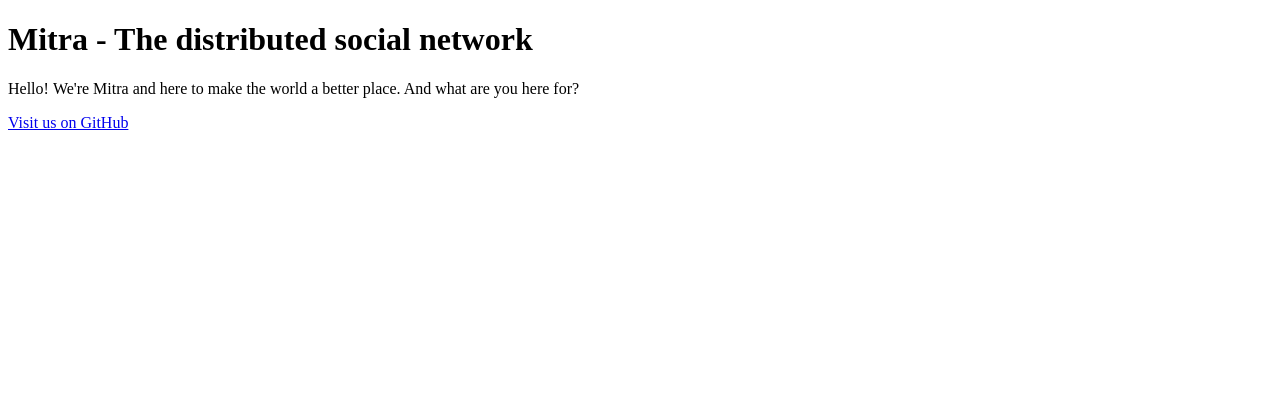
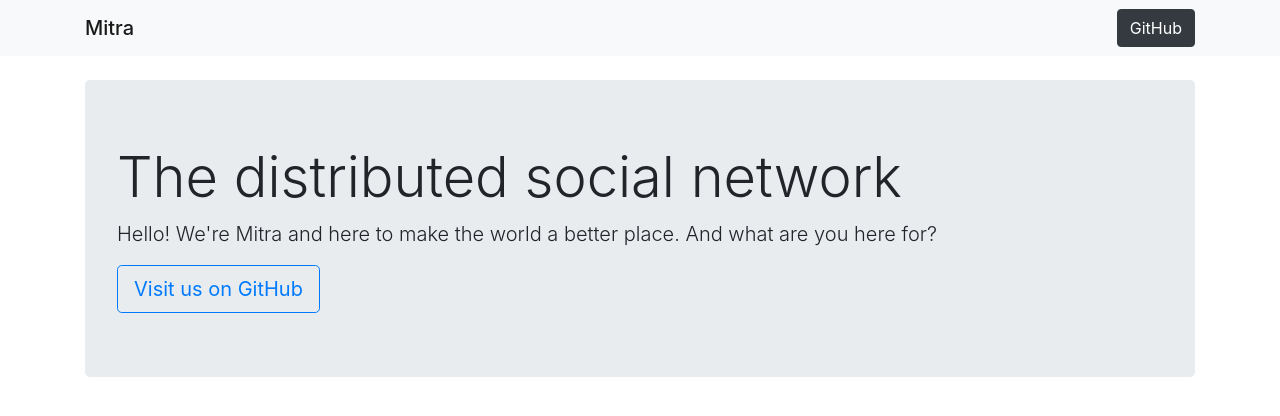
Before and after one commit to mitra-social/mitra-social.github.io, a plain HTML site: page index.html in a window 1280 px wide. Drawn offline with nearby package versions, Linux system fonts and the light colour scheme; a web font is replaced by a local one.

Commit message:
Add bootstrap

```diff
--- a/index.html
+++ b/index.html
@@ -1,11 +1,34 @@
 <!doctype html>
 <html lang="en">
     <head>
+        <meta charset="utf-8">
+        <meta name="viewport" content="width=device-width, initial-scale=1, shrink-to-fit=no">
+
         <title>Mitra</title>
+
+        <link href="https://stackpath.bootstrapcdn.com/bootstrap/4.4.1/css/bootstrap.min.css" rel="stylesheet" integrity="sha384-Vkoo8x4CGsO3+Hhxv8T/Q5PaXtkKtu6ug5TOeNV6gBiFeWPGFN9MuhOf23Q9Ifjh" crossorigin="anonymous">
+        <link rel="stylesheet" href="https://cdnjs.cloudflare.com/ajax/libs/octicons/4.4.0/font/octicons.min.css">
     </head>
     <body>
-        <h1>Mitra - The distributed social network</h1>
-        <p>Hello! We're Mitra and here to make the world a better place. And what are you here for?</p>
-        <p><a href="https://github.com/mitra-social/">Visit us on GitHub</a></p>
+        <nav class="navbar navbar-light bg-light">
+            <div class="container">
+            <span class="navbar-brand mb-0 h1">Mitra</span>
+            <div class="my-2 my-lg-0">
+                <a href="https://github.com/mitra-social/" class="btn btn-dark my-2 my-sm-0" role="button"><span class="octicon octicon-mark-github"></span> GitHub</a>
+            </div>
+            </div>
+        </nav>
+
+        <div class="container">
+            <div class="jumbotron my-4">
+                <h1 class="display-4">The distributed social network</h1>
+                <p class="lead">Hello! We're Mitra and here to make the world a better place. And what are you here for?</p>
+                <a href="https://github.com/mitra-social/" class="btn btn-outline-primary btn-lg" role="button">Visit us on GitHub</a>
+            </div>
+        </div>
+
+        <script src="https://code.jquery.com/jquery-3.4.1.slim.min.js" integrity="sha384-J6qa4849blE2+poT4WnyKhv5vZF5SrPo0iEjwBvKU7imGFAV0wwj1yYfoRSJoZ+n" crossorigin="anonymous"></script>
+        <script src="https://cdn.jsdelivr.net/npm/popper.js@1.16.0/dist/umd/popper.min.js" integrity="sha384-Q6E9RHvbIyZFJoft+2mJbHaEWldlvI9IOYy5n3zV9zzTtmI3UksdQRVvoxMfooAo" crossorigin="anonymous"></script>
+        <script src="https://stackpath.bootstrapcdn.com/bootstrap/4.4.1/js/bootstrap.min.js" integrity="sha384-wfSDF2E50Y2D1uUdj0O3uMBJnjuUD4Ih7YwaYd1iqfktj0Uod8GCExl3Og8ifwB6" crossorigin="anonymous"></script>
     </body>
 </html>
```
